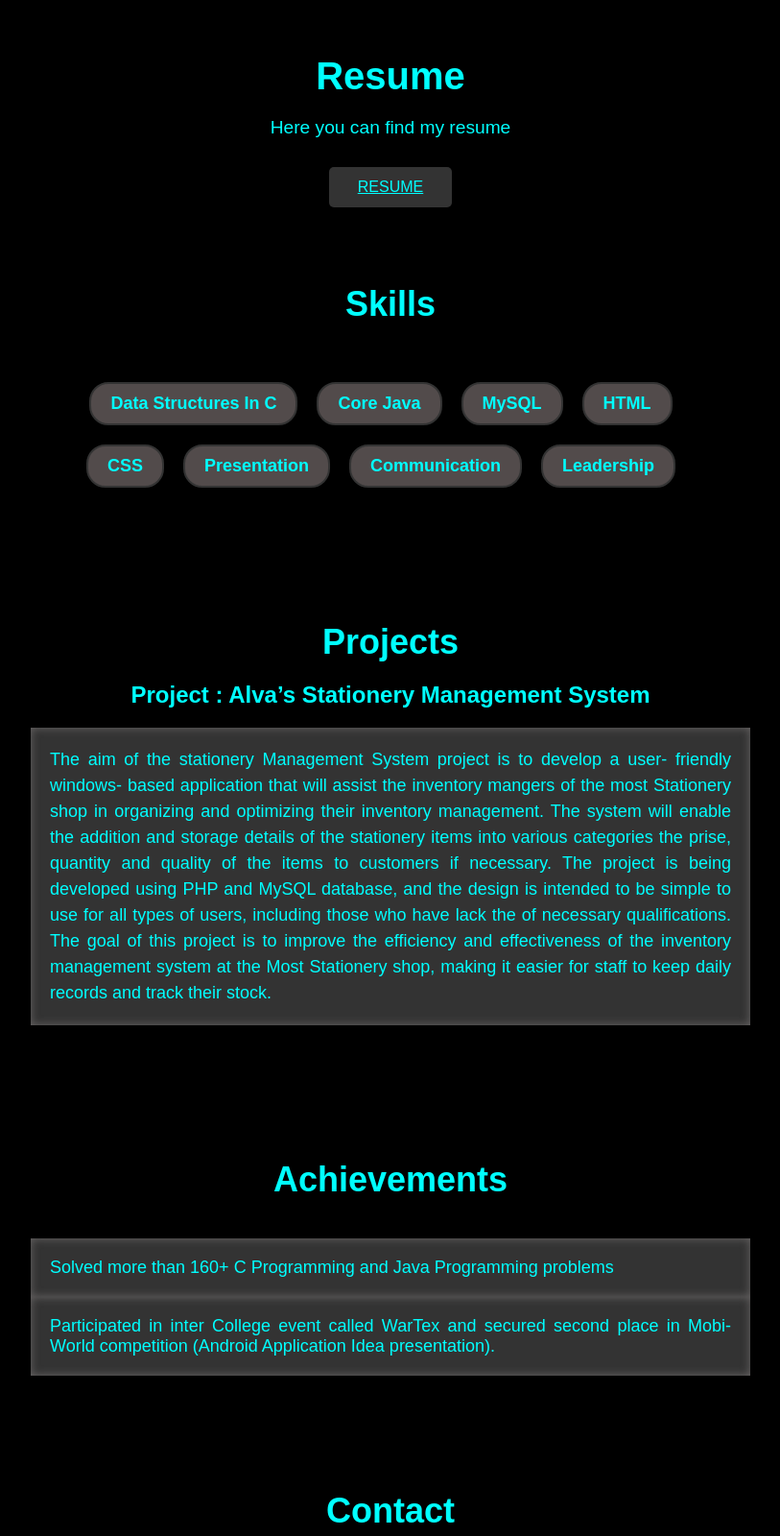
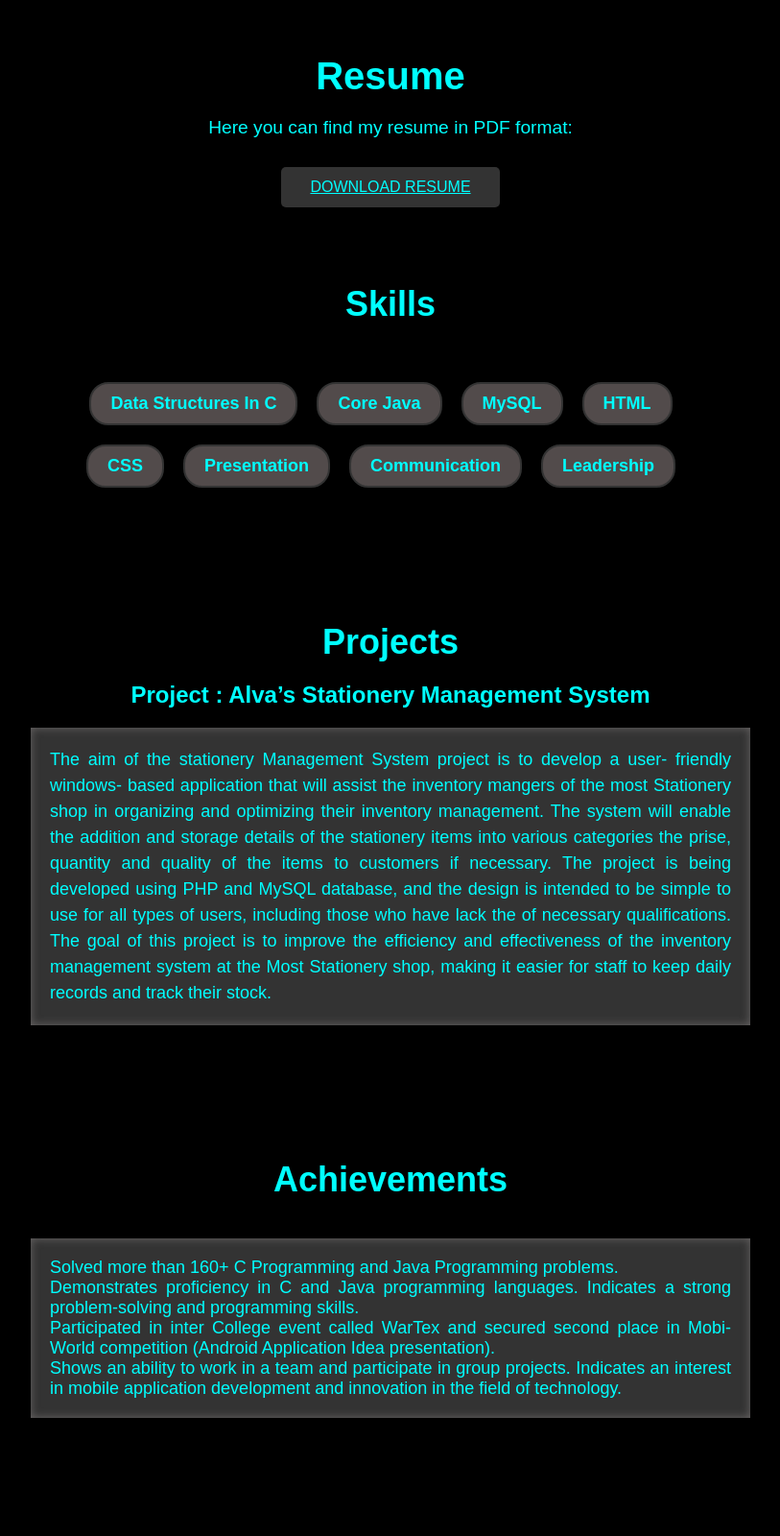
Before and after one commit to poonambugade/MyPortfolio, a plain HTML site: page index.html in a window 1280 px wide. Shown: the part 1200-2800 px from the top of the page at 96% size, without its empty margins (233-1046 px from the left). Drawn offline with Linux system fonts and the light colour scheme.

Commit message:
Update index.html

```diff
--- a/index.html
+++ b/index.html
@@ -10,7 +10,7 @@
 <body>
   <header>
     <div class="header-container">
-      <h1>B Poonam Gajanan</h1>
+      <h1>Poonam</h1>
       <nav>
         <ul>
           <li><a href="#home">Home</a></li>
@@ -28,7 +28,7 @@
   <main>
     <section id="home">
       <div class="container">
-        <h2> Welcome to my portfolio</h2>
+        <h2> Hey guys I'm Poonam</h2>
         <p>Java Enthusiast || C Enthusiast || Programmer</p>
       </div>
     </section>
@@ -51,8 +51,8 @@
     <section id="resume">
       <div class="container">
         <h2>Resume</h2>
-        <p>Here you can find my resume</p>
-        <a href="Poonam_Resume.pdf" target="_blank">Resume</a>
+        <p>Here you can find my resume in PDF format:</p>
+        <a href="/Users/poonam/Downloads/Poonam_Resume.pdf" target="_blank">Download Resume</a>
       </div>
     </section>
 
@@ -90,11 +90,12 @@
   <div class="container">
     <h2>Achievements</h2>
     <div class="achievement">
-      <p>Solved more than 160+ C Programming and Java Programming problems </p>
-    </div>
-    <div class="achievement">
-      <p>Participated in inter College event called WarTex and secured second place in Mobi-World competition (Android
-        Application Idea presentation). </p>
+      <p>Solved more than 160+ C Programming and Java Programming problems.<br>
+        Demonstrates proficiency in C and Java programming languages. Indicates a strong problem-solving and programming skills.</p>
+
+        <p>Participated in inter College event called WarTex and secured second place in Mobi-World competition (Android Application Idea presentation).<br>
+        Shows an ability to work in a team and participate in group projects. Indicates an interest in mobile application development and innovation in the field of technology.</p>
+
     </div>
   </div>
 </section>
```
